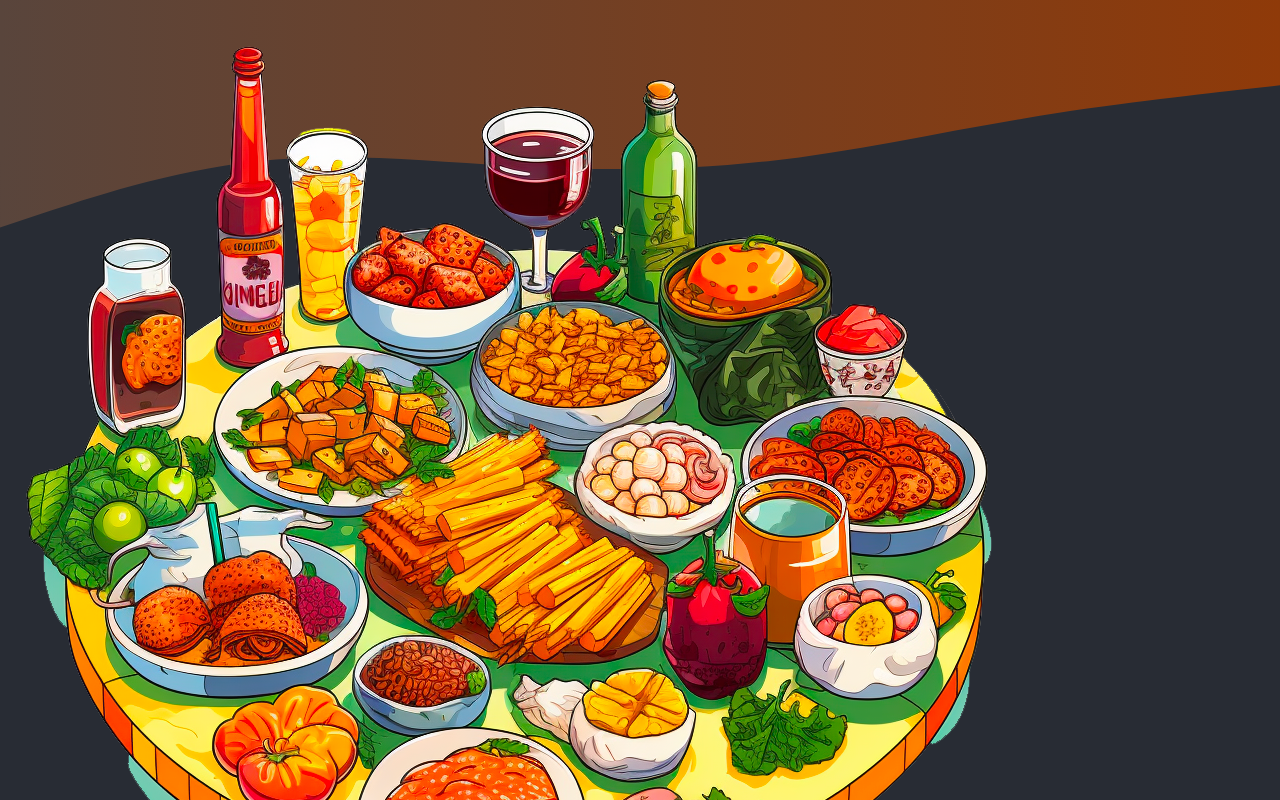
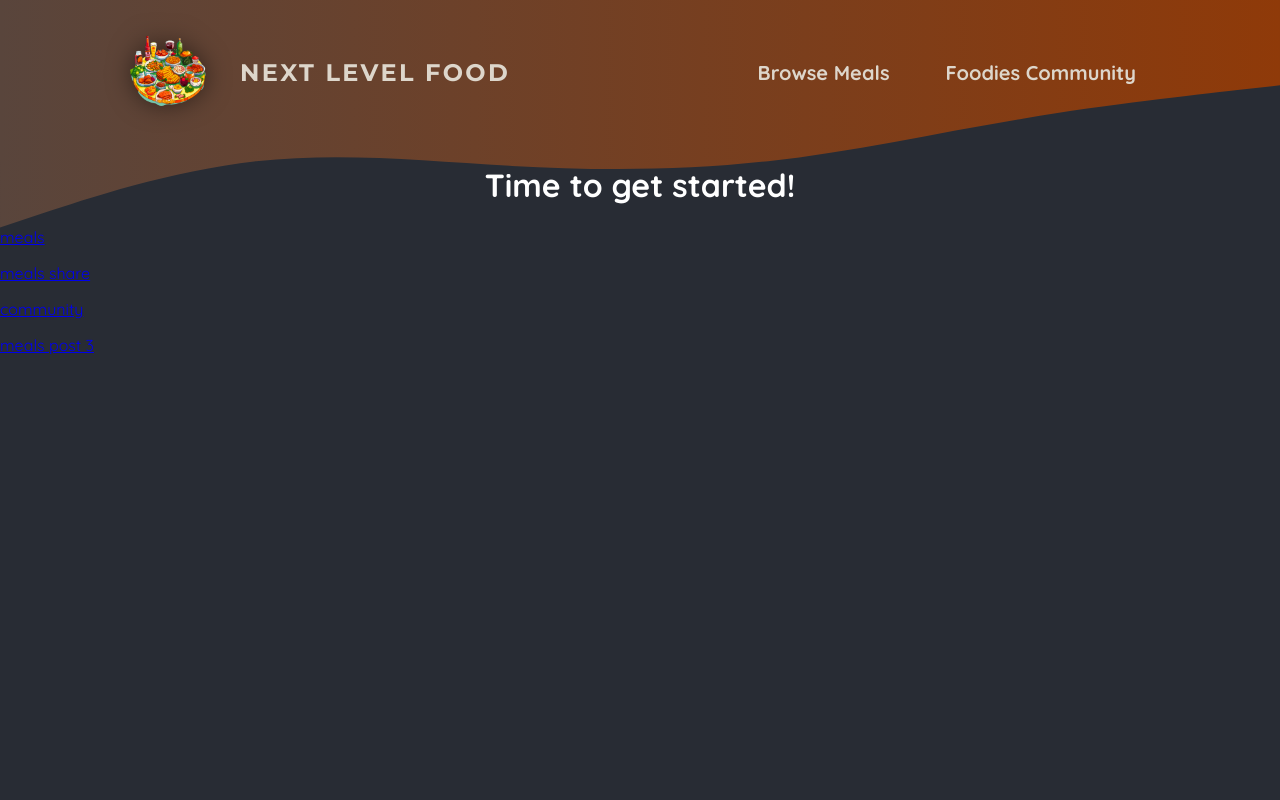
Before and after one commit to 97-Jeffrey/foodie-lover, a Next.js app: page / in a window 1280 px wide. Shown: the top 800 px of the page. Built offline with nearby package versions, Linux system fonts and the light colour scheme.

Commit message:
header coomplete

```diff
--- a/app/layout.js
+++ b/app/layout.js
@@ -1,5 +1,6 @@
 import './globals.css';
 import MainHeader from '@/components/main-header';
+import MainHeaderBackground from '@/components/main-header-background';
 
 export const metadata = {
   title: 'NextLevel Food',
@@ -10,27 +11,6 @@
   return (
     <html lang="en">
       <body>
-        <div className="header-background">
-          <svg xmlns="http://www.w3.org/2000/svg" viewBox="0 0 1440 320">
-            <defs>
-              <linearGradient id="gradient" x1="0%" y1="0%" x2="100%" y2="0%">
-                <stop
-                  offset="0%"
-                  style={{ stopColor: '#59453c', stopOpacity: '1' }}
-                />
-                <stop
-                  offset="100%"
-                  style={{ stopColor: '#8f3a09', stopOpacity: '1' }}
-                />
-              </linearGradient>
-            </defs>
-            <path
-              fill="url(#gradient)"
-              d="M0,256L48,240C96,224,192,192,288,181.3C384,171,480,181,576,186.7C672,192,768,192,864,181.3C960,171,1056,149,1152,133.3C1248,117,1344,107,1392,101.3L1440,96L1440,0L1392,0C1344,0,1248,0,1152,0C1056,0,960,0,864,0C768,0,672,0,576,0C480,0,384,0,288,0C192,0,96,0,48,0L0,0Z"
-            ></path>
-          </svg>
-        </div>
-
         <MainHeader />
         {children}
       </body>
--- /dev/null
+++ b/components/main-header-background.js
@@ -0,0 +1,28 @@
+import styles from './main-header-background.module.css'
+
+export default function MainHeaderBackground(){
+    return (
+
+
+    <div className={styles['header-background']}>
+    <svg xmlns="http://www.w3.org/2000/svg" viewBox="0 0 1440 320">
+      <defs>
+        <linearGradient id="gradient" x1="0%" y1="0%" x2="100%" y2="0%">
+          <stop
+            offset="0%"
+            style={{ stopColor: '#59453c', stopOpacity: '1' }}
+          />
+          <stop
+            offset="100%"
+            style={{ stopColor: '#8f3a09', stopOpacity: '1' }}
+          />
+        </linearGradient>
+      </defs>
+      <path
+        fill="url(#gradient)"
+        d="M0,256L48,240C96,224,192,192,288,181.3C384,171,480,181,576,186.7C672,192,768,192,864,181.3C960,171,1056,149,1152,133.3C1248,117,1344,107,1392,101.3L1440,96L1440,0L1392,0C1344,0,1248,0,1152,0C1056,0,960,0,864,0C768,0,672,0,576,0C480,0,384,0,288,0C192,0,96,0,48,0L0,0Z"
+      ></path>
+    </svg>
+  </div>
+    )
+}
--- /dev/null
+++ b/components/main-header-background.module.css
@@ -0,0 +1,14 @@
+.header-background {
+    position: absolute;
+    width: 100%;
+    height: 320px;
+    top: 0;
+    left: 0;
+    z-index: -1;
+}
+
+.header-background svg {
+    display: block;
+    width: 100%;
+    height: auto;
+  }
--- a/components/main-header.js
+++ b/components/main-header.js
@@ -1,14 +1,20 @@
 import Link from "next/link";
 import LogoImg from '@/assets/logo.png'
+import styles from './main-header.module.css'
+import Image from "next/image";
+import MainHeaderBackground from "./main-header-background";
 
 export default function MainHeader(){
     return (
-        <header>
-            <Link href=''>
-               <img src={LogoImg.src} alt='a plate of food' />
+        <>
+        <MainHeaderBackground />
+        <header className={styles.header}>
+            <Link className={styles.logo} href=''>
+                <Image src={LogoImg} alt='a plate of food' priority />
+                Next Level Food
             </Link>
 
-            <nav>
+            <nav className={styles.nav}>
                 <ul>
                     <li>
                         <Link href='/meals'>Browse Meals</Link>
@@ -19,6 +25,7 @@
                 </ul>
             </nav>
         </header>
+        </>
 
 
     )
--- /dev/null
+++ b/components/main-header.module.css
@@ -0,0 +1,67 @@
+.header {
+    display: flex;
+    justify-content: space-between;
+    align-items: center;
+    padding: 2rem 1rem;
+  }
+
+  @media (min-width: 768px) {
+    .header {
+      padding: 2rem 10%;
+    }
+  }
+
+  .nav ul {
+    list-style: none;
+    margin: 0;
+    padding: 0;
+    display: flex;
+    gap: 1.5rem;
+    /* font-family: 'Montserrat', sans-serif; */
+    font-size: 1.25rem;
+  }
+
+  .nav a {
+    text-decoration: none;
+    color: #ddd6cb;
+    font-weight: bold;
+    padding: 0.5rem 1rem;
+    border-radius: 0.5rem;
+  }
+
+  .nav a:hover,
+  .nav a:active {
+    background: linear-gradient(90deg, #ff8a05, #f9b331);
+    background-clip: text;
+    -webkit-background-clip: text;
+    -webkit-text-fill-color: transparent;
+    text-shadow: 0 0 18px rgba(248, 190, 42, 0.8);
+  }
+
+  .active {
+    background: linear-gradient(90deg, #ff8a05, #f9b331);
+    background-clip: text;
+    -webkit-background-clip: text;
+    -webkit-text-fill-color: transparent;
+  }
+
+  .logo {
+    display: flex;
+    align-items: center;
+    justify-content: center;
+    gap: 2rem;
+    text-decoration: none;
+    color: #ddd6cb;
+    font-weight: bold;
+    font-family: 'Montserrat', sans-serif;
+    letter-spacing: 0.15rem;
+    text-transform: uppercase;
+    font-size: 1.5rem;
+  }
+
+  .logo img {
+    width: 5rem;
+    height: 5rem;
+    object-fit: contain;
+    filter: drop-shadow(0 0 0.75rem rgba(0, 0, 0, 0.5));
+  }
```
